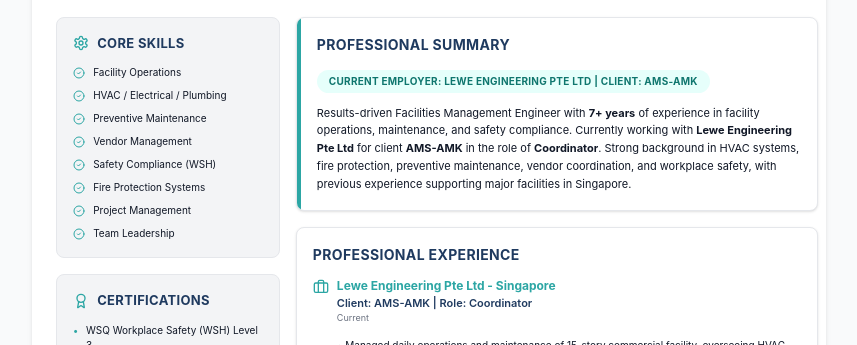
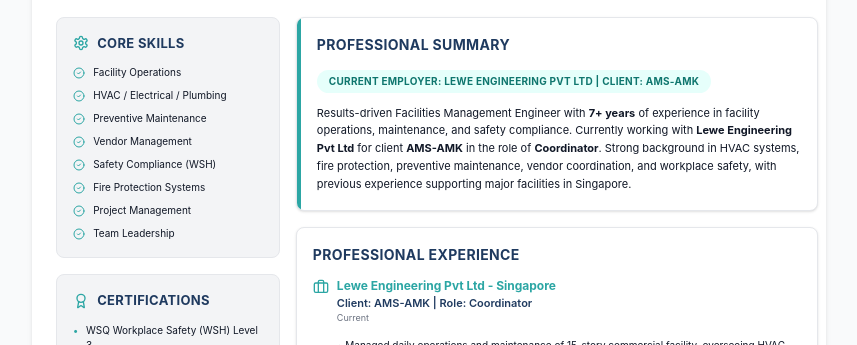
Before and after one commit to softclinch-consulting/resume-, a React (Vite) app: page / in a window 1280 px wide. Shown: the part 212-557 px from the top of the page, without its empty margins (211-1068 px from the left). Built offline with nearby package versions, Linux system fonts and the light colour scheme.

Commit message:
Correct employer name spelling

```diff
--- a/src/app/components/Resume.tsx
+++ b/src/app/components/Resume.tsx
@@ -159,10 +159,10 @@
                     className="inline-flex items-center rounded-full px-3 py-1 mb-3 text-[10px] font-bold uppercase tracking-wide"
                     style={{ backgroundColor: '#E6FFFB', color: '#0F766E' }}
                   >
-                    Current Employer: Lewe Engineering Pte Ltd | Client: AMS-AMK
+                    Current Employer: Lewe Engineering Pvt Ltd | Client: AMS-AMK
                   </div>
                   <p className="text-[11px] leading-relaxed" style={{ color: '#111827' }}>
-                    Results-driven Facilities Management Engineer with <strong>7+ years</strong> of experience in facility operations, maintenance, and safety compliance. Currently working with <strong>Lewe Engineering Pte Ltd</strong> for client <strong>AMS-AMK</strong> in the role of <strong>Coordinator</strong>. Strong background in HVAC systems, fire protection, preventive maintenance, vendor coordination, and workplace safety, with previous experience supporting major facilities in Singapore.
+                    Results-driven Facilities Management Engineer with <strong>7+ years</strong> of experience in facility operations, maintenance, and safety compliance. Currently working with <strong>Lewe Engineering Pvt Ltd</strong> for client <strong>AMS-AMK</strong> in the role of <strong>Coordinator</strong>. Strong background in HVAC systems, fire protection, preventive maintenance, vendor coordination, and workplace safety, with previous experience supporting major facilities in Singapore.
                   </p>
                 </div>
               </div>
@@ -175,7 +175,7 @@
                   <Briefcase size={16} className="mt-0.5" style={{ color: '#2CA6A4' }} />
                   <div className="flex-1">
                     <h3 className="text-[12px] font-bold" style={{ color: '#2CA6A4' }}>
-                      Lewe Engineering Pte Ltd - Singapore
+                      Lewe Engineering Pvt Ltd - Singapore
                     </h3>
                     <p className="text-[11px] font-semibold" style={{ color: '#1F3A5F' }}>
                       Client: AMS-AMK | Role: Coordinator
```
